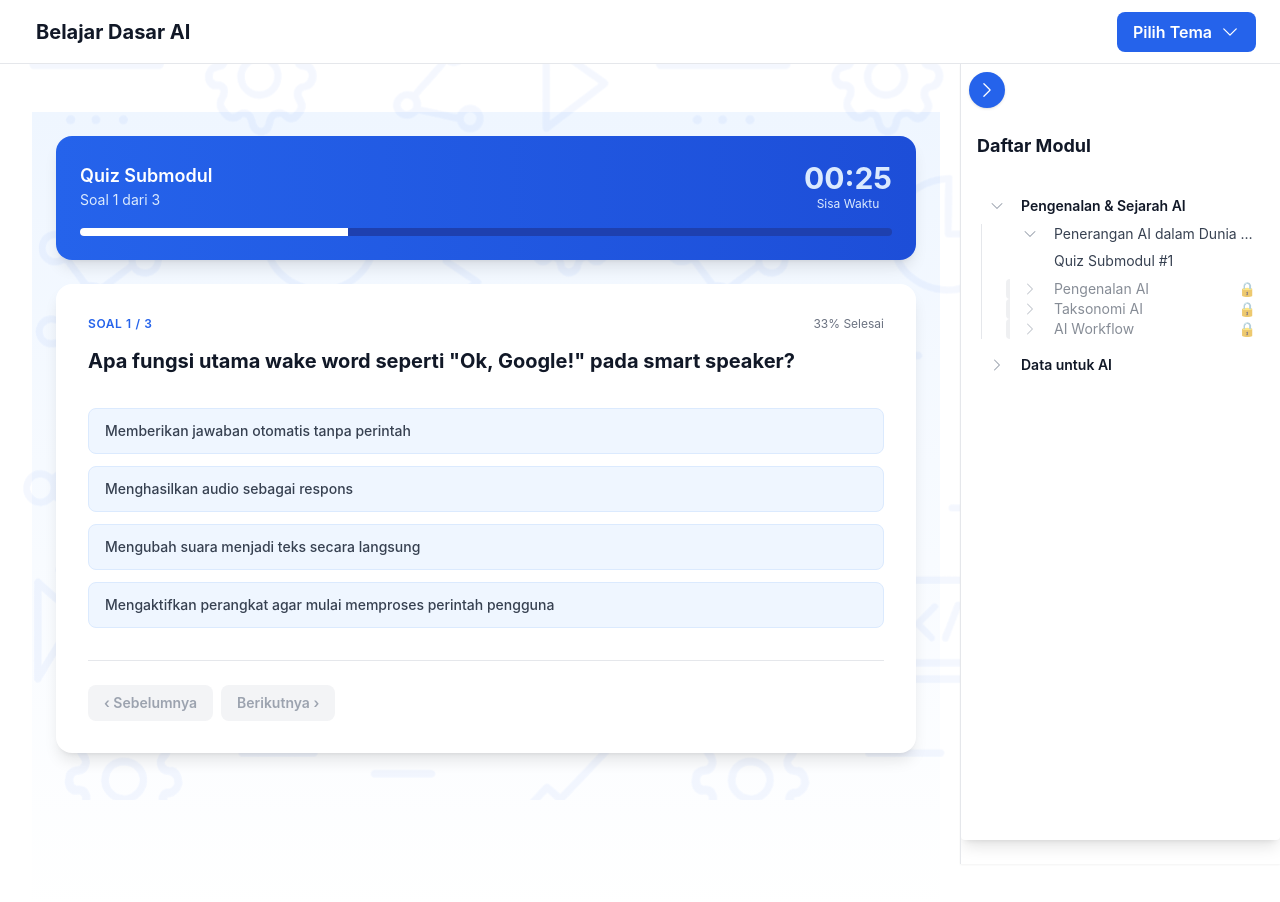
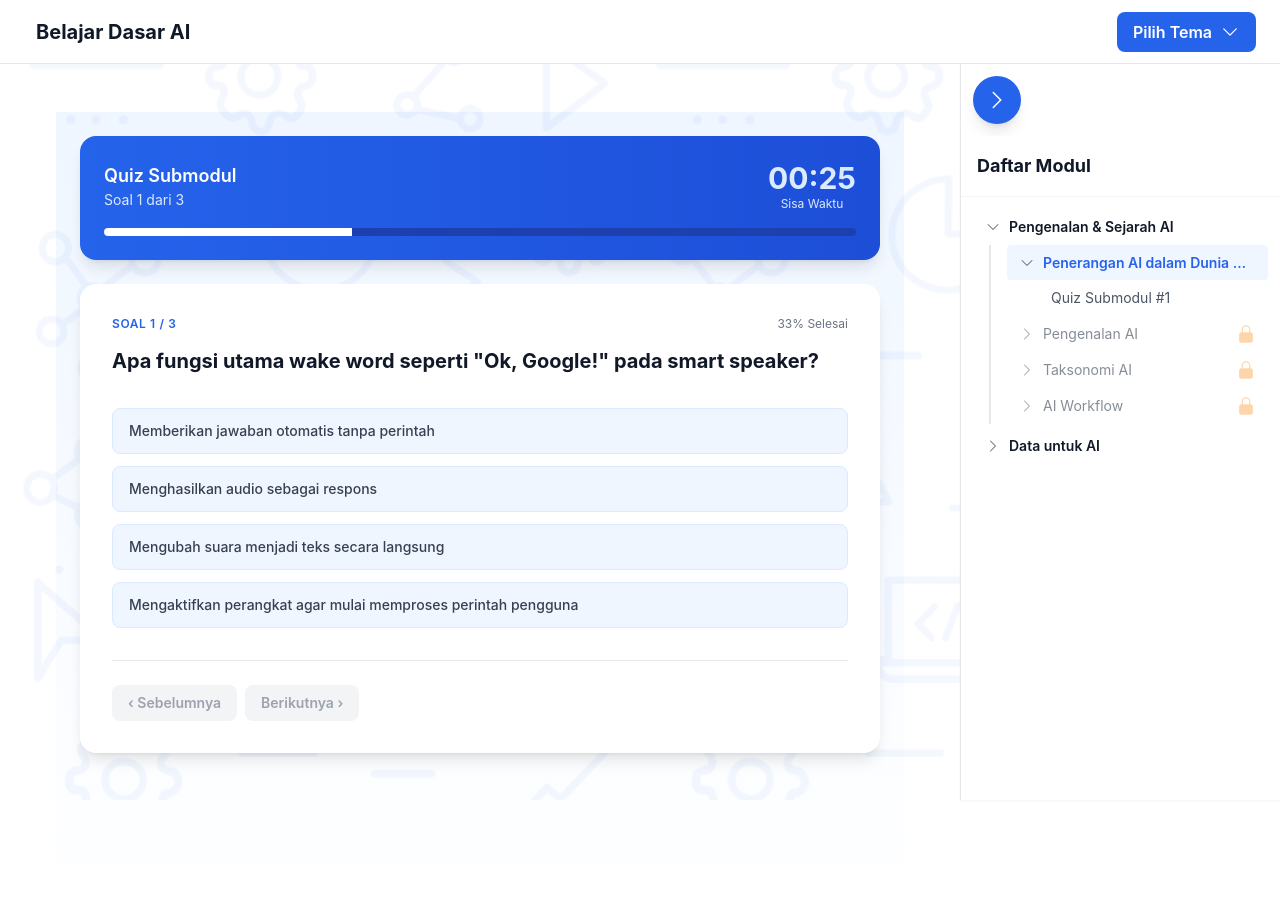
Before and after one commit to hi-dem/Frontend-Quis_LC, a React (Create React App) app: page /quiz in a window 1280 px wide. Shown: the top 902 px of the page. Built offline with nearby package versions, Linux system fonts and the light colour scheme.

Commit message:
belom background

```diff
--- a/src/components/Layout/LayoutWrapper.jsx
+++ b/src/components/Layout/LayoutWrapper.jsx
@@ -24,10 +24,8 @@ const LayoutWrapper = ({
   const navigate = useNavigate();
 
   useEffect(() => {
-    // Listen untuk completion event dari SubmoduleContent
     const handleCompletion = (e) => {
       setIsCompleted(e.detail.isCompleted);
-      console.log('Material completion event:', e.detail. isCompleted);
     };
 
     window.addEventListener('material-completed', handleCompletion);
@@ -43,8 +41,8 @@ const LayoutWrapper = ({
   };
 
   const handleNext = () => {
-    if (requiresCompletion && !isCompleted) {
-      console.log('⚠️ Selesaikan materi terlebih dahulu');
+    if (requiresCompletion && ! isCompleted) {
+      console.log('Selesaikan materi terlebih dahulu');
       return;
     }
 
@@ -69,18 +67,23 @@ const LayoutWrapper = ({
       />
 
       {/* Header */}
-      <div className='fixed w-full z-20'>
-              <Header />
-
+      <div className="fixed w-full z-20">
+        <Header />
       </div>
 
       {/* Content Row */}
       <div className="flex flex-1 w-full">
         {/* Main Content */}
-        <main className={`flex-1 max-w-7xl mx-auto pl-8 pt-28 pb-24 lg:pb-32 w-full ${sidebarOpen ? 'lg:pr-[340px]' : 'lg:pr-[100px] '}`}>
-          {React.cloneElement(children, {
-            onCompletion: (completed) => setIsCompleted(completed)
-          })}
+        <main
+          className={`flex-1 pt-28 pb-24 lg:pb-32 w-full transition-all duration-300 flex justify-center ${
+            sidebarOpen ? 'lg:pr-[320px]' : ''
+          }`}
+        >
+          <div className={`w-full px-6 ${sidebarOpen ?  'max-w-4xl' : 'max-w-5xl'}`}>
+            {React.cloneElement(children, {
+              onCompletion: (completed) => setIsCompleted(completed)
+            })}
+          </div>
         </main>
 
         {/* Sidebar - Desktop Only */}
@@ -91,11 +94,11 @@ const LayoutWrapper = ({
 
       {/* Mobile Sidebar Toggle */}
       <button
-        onClick={() => setSidebarOpen(!sidebarOpen)}
+        onClick={() => setSidebarOpen(! sidebarOpen)}
         className="lg:hidden fixed bottom-[80px] right-5 z-40 w-14 h-14 bg-blue-600 hover:bg-blue-700 text-white rounded-full shadow-lg flex items-center justify-center transition"
         aria-label="Toggle Sidebar Mobile"
       >
-        {sidebarOpen ? <XMarkIcon className="w-7 h-7" /> : <Bars3Icon className="w-7 h-7" />}
+        {sidebarOpen ?  <XMarkIcon className="w-7 h-7" /> : <Bars3Icon className="w-7 h-7" />}
       </button>
 
       {/* Mobile Sidebar Sheet */}
@@ -110,7 +113,6 @@ const LayoutWrapper = ({
                 <XMarkIcon className="w-5 h-5" />
               </button>
             </div>
-            {/* Sidebar content on mobile */}
           </div>
         </div>
       )}
--- a/src/components/Layout/Sidebar.jsx
+++ b/src/components/Layout/Sidebar.jsx
@@ -1,5 +1,5 @@
 import React from 'react';
-import { ChevronRightIcon, ChevronLeftIcon } from '@heroicons/react/24/solid';
+import { ChevronRightIcon, ListBulletIcon } from '@heroicons/react/24/solid';
 import ModuleList from '../Navigation/ModuleList';
 
 const Sidebar = ({ isOpen, onToggle }) => {
@@ -7,10 +7,10 @@ const Sidebar = ({ isOpen, onToggle }) => {
     return (
       <button
         onClick={onToggle}
-        className="absolute top-6 -left-5 w-10 h-10 rounded-full bg-blue-600 hover:bg-blue-700 text-white flex items-center justify-start shadow-lg transition"
+        className="fixed right-0 top-20 w-12 h-12 rounded-l-2xl bg-blue-600 hover:bg-blue-700 text-white flex items-center justify-center shadow-lg transition z-30"
         aria-label="Buka Sidebar"
       >
-        <ChevronLeftIcon className="w-5 h-5" />
+        <ListBulletIcon className="w-6 h-6" />
       </button>
     );
   }
@@ -19,20 +19,23 @@ const Sidebar = ({ isOpen, onToggle }) => {
     <aside
       className="bg-white border-l border-gray-200 shadow-sm flex flex-col"
       style={{
-        height: '100vh',
+        height: 'calc(100vh - 64px)',
         width: '320px'
       }}
     >
-      <div className="flex justify-start p-2">
+      {/* Toggle Button - Same size as show button */}
+      <div className="flex justify-start p-3">
         <button
           onClick={onToggle}
-          className="w-9 h-9 rounded-full bg-blue-600 hover:bg-blue-700 text-white flex items-center justify-center shadow transition"
+          className="w-12 h-12 rounded-full bg-blue-600 hover:bg-blue-700 text-white flex items-center justify-center shadow-lg transition"
           aria-label="Tutup Sidebar"
         >
-          <ChevronRightIcon className="w-5 h-5" />
+          <ChevronRightIcon className="w-6 h-6" />
         </button>
       </div>
-      <div className="flex-1 overflow-y-auto pb-6">
+
+      {/* Module List */}
+      <div className="flex-1 overflow-y-auto pb-20">
         <ModuleList />
       </div>
     </aside>
--- a/src/components/Navigation/ModuleList.jsx
+++ b/src/components/Navigation/ModuleList.jsx
@@ -1,12 +1,14 @@
 import React, { useState } from 'react';
-import { useNavigate } from 'react-router-dom';
-import { ChevronRightIcon } from '@heroicons/react/24/solid';
+import { useNavigate, useLocation } from 'react-router-dom';
+import { ChevronRightIcon, ChevronDownIcon, LockClosedIcon } from '@heroicons/react/24/solid';
 import mockTopics from '../../data/mockTopics';
 
 const ModuleList = ({ onSelectModule }) => {
   const navigate = useNavigate();
+  const location = useLocation();
   const [expandedModules, setExpandedModules] = useState({ 1: true });
   const [expandedSubmodules, setExpandedSubmodules] = useState({ '1. 1': true });
+  const [activeItem, setActiveItem] = useState('submodule-1. 1');
 
   const topic = mockTopics[0];
 
@@ -17,15 +19,17 @@ const ModuleList = ({ onSelectModule }) => {
     }));
   };
 
-  const toggleSubmoduleExpand = (submoduleId) => {
+  const toggleSubmoduleExpand = (submoduleId, e) => {
+    e.stopPropagation();
     setExpandedSubmodules(prev => ({
       ...prev,
-      [submoduleId]: ! prev[submoduleId],
+      [submoduleId]: !prev[submoduleId],
     }));
   };
 
   const handleSubmoduleClick = (submodule) => {
-    if (!submodule.isLocked) {
+    if (! submodule.isLocked) {
+      setActiveItem(`submodule-${submodule.id}`);
       navigate('/material', {
         state: {
           submodule,
@@ -35,8 +39,10 @@ const ModuleList = ({ onSelectModule }) => {
     }
   };
 
-  const handleQuizClick = (submodule) => {
-    if (!submodule.isLocked) {
+  const handleQuizClick = (submodule, e) => {
+    e.stopPropagation();
+    if (! submodule.isLocked) {
+      setActiveItem(`quiz-${submodule.id}`);
       navigate('/quiz-intro', {
         state: {
           submodule,
@@ -46,52 +52,65 @@ const ModuleList = ({ onSelectModule }) => {
     }
   };
 
-  const renderQuizItem = (submodule, quizNumber) => (
-    <div
-      key={`quiz-${submodule.id}`}
-      onClick={() => handleQuizClick(submodule)}
-      className={`py-2 px-3 ml-12 rounded cursor-pointer transition-all border-l-4 flex items-center justify-between ${
-        submodule.isLocked ? 'opacity-60 cursor-not-allowed' : 'border-transparent hover:bg-gray-50'
-      }`}
-    >
-      <div className="flex items-center gap-2 flex-1 min-w-0">
-        <span className="text-lg"></span>
-        <p className="text-sm leading-snug truncate text-gray-700">
+  const renderQuizItem = (submodule, quizNumber) => {
+    const isActive = activeItem === `quiz-${submodule.id}`;
+
+    return (
+      <div
+        key={`quiz-${submodule.id}`}
+        onClick={(e) => handleQuizClick(submodule, e)}
+        className={`py-2 px-3 ml-12 rounded cursor-pointer transition-all flex items-center gap-2 ${
+          submodule.isLocked
+            ? 'opacity-60 cursor-not-allowed'
+            : isActive
+              ?  'bg-blue-50 text-blue-600'
+              : 'hover:bg-gray-50 text-gray-600'
+        }`}
+      >
+        <p className={`text-sm leading-snug ${isActive ? 'text-blue-600 font-medium' : 'text-gray-600'}`}>
           Quiz Submodul #{quizNumber}
         </p>
       </div>
-    </div>
-  );
+    );
+  };
 
   const renderSubmodule = (submodule, index) => {
-    const isSubmoduleExpanded = expandedSubmodules[submodule.id];
+    const isSubmoduleExpanded = expandedSubmodules[submodule. id];
     const quizNumber = index + 1;
+    const isActive = activeItem === `submodule-${submodule.id}`;
 
     return (
-      <div key={submodule.id}>
+      <div key={submodule. id}>
         <div
-          onClick={() => {
-            toggleSubmoduleExpand(submodule.id);
-            handleSubmoduleClick(submodule);
-          }}
-          className={`px-3 ml-6  rounded cursor-pointer transition-all border-l-4 flex items-center justify-between ${
-            submodule.isLocked ?  'opacity-60 cursor-not-allowed' : 'border-transparent hover:bg-gray-50'
+          onClick={() => handleSubmoduleClick(submodule)}
+          className={`px-3 py-2 ml-4 rounded cursor-pointer transition-all flex items-center justify-between ${
+            submodule.isLocked
+              ? 'opacity-60 cursor-not-allowed'
+              : isActive
+                ? 'bg-blue-50'
+                : 'hover:bg-gray-50'
           }`}
         >
           <div className="flex items-center gap-2 flex-1 min-w-0">
-            <span
-              className={`transition-transform duration-200 ${
-                isSubmoduleExpanded ? 'rotate-90' : ''
-              }`}
+            <button
+              onClick={(e) => toggleSubmoduleExpand(submodule. id, e)}
+              className="p-0. 5 hover:bg-gray-200 rounded transition"
             >
-              <ChevronRightIcon className="w-4 h-4 text-gray-400" />
-            </span>
-            <span className="text-lg">{submodule.icon}</span>
-            <p className="text-sm leading-snug truncate text-gray-700">
-              {submodule. title}
+              {isSubmoduleExpanded ? (
+                <ChevronDownIcon className="w-4 h-4 text-gray-500" />
+              ) : (
+                <ChevronRightIcon className="w-4 h-4 text-gray-500" />
+              )}
+            </button>
+            <p className={`text-sm leading-snug truncate ${
+              isActive ? 'text-blue-600 font-semibold' : 'text-gray-700'
+            }`}>
+              {submodule.title}
             </p>
           </div>
-          {submodule.isLocked && <span className="text-sm ml-2">🔒</span>}
+          {submodule.isLocked && (
+            <LockClosedIcon className="w-5 h-5 text-orange-300 ml-2 flex-shrink-0" />
+          )}
         </div>
 
         {isSubmoduleExpanded && renderQuizItem(submodule, quizNumber)}
@@ -100,51 +119,46 @@ const ModuleList = ({ onSelectModule }) => {
   };
 
   const renderModule = (module) => {
-    const isModuleExpanded = expandedModules[module.id];
+    const isModuleExpanded = expandedModules[module. id];
 
     return (
-      <div key={module.id} className="mb-2">
+      <div key={module.id} className="mb-1">
         <div
           onClick={() => toggleModuleExpand(module.id)}
-          className="py-2 px-3 rounded cursor-pointer transition-all border-l-4 flex items-center justify-between border-transparent hover:bg-gray-50"
+          className="py-2 px-3 rounded cursor-pointer transition-all flex items-center justify-between hover:bg-gray-50"
         >
           <div className="flex items-center gap-2 flex-1">
-            <span
-              className={`transition-transform duration-200 ${
-                isModuleExpanded ? 'rotate-90' : ''
-              }`}
-            >
-              <ChevronRightIcon className="w-4 h-4 text-gray-400" />
-            </span>
-            <span className="text-lg"></span>
+            {isModuleExpanded ? (
+              <ChevronDownIcon className="w-4 h-4 text-gray-500" />
+            ) : (
+              <ChevronRightIcon className="w-4 h-4 text-gray-500" />
+            )}
             <p className="text-sm font-semibold text-gray-900">
-              {module.title}
+              {module. title}
             </p>
           </div>
         </div>
 
         {isModuleExpanded && module.submodules. length > 0 && (
-          <div className="border-l border-gray-200 ml-2">
-            {module.submodules.map((sub, idx) => renderSubmodule(sub, idx))}
+          <div className="border-l-2 border-gray-200 ml-4">
+            {module.submodules. map((sub, idx) => renderSubmodule(sub, idx))}
           </div>
         )}
       </div>
     );
   };
 
-  if (!topic || !topic.modules) {
+  if (! topic || !topic. modules) {
     return <div className="p-4 text-gray-500">Tidak ada modul tersedia</div>;
   }
 
   return (
-    <div className="bg-white shadow-lg h-full rounded  ">
-      <div className="  p-4">
-        <div className="flex items-center gap-2">
-          <h3 className="text-lg font-bold text-gray-900">Daftar Modul</h3>
-        </div>
+    <div className="bg-white h-full">
+      <div className="p-4 border-b border-gray-100">
+        <h3 className="text-lg font-bold text-gray-900">Daftar Modul</h3>
       </div>
 
-      <div className="p-3 max-h-96 overflow-y-auto space-y-2">
+      <div className="p-3 overflow-y-auto space-y-1">
         {topic.modules.map(module => renderModule(module))}
       </div>
     </div>
```
